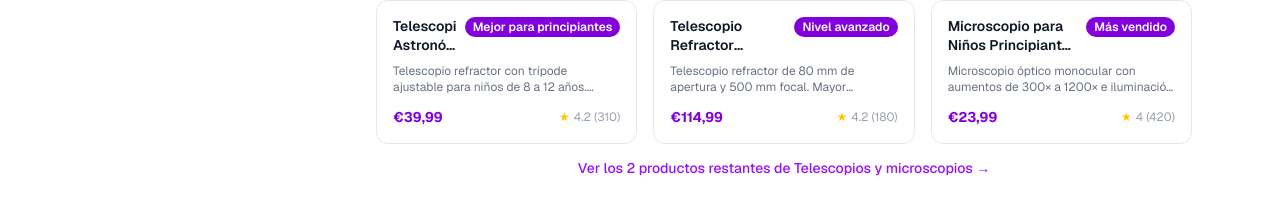
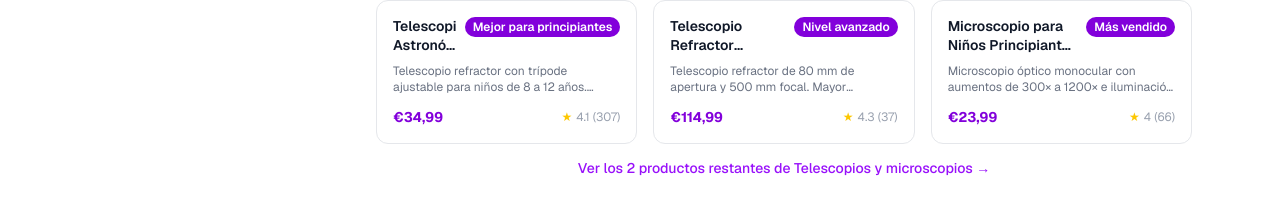
Before and after one commit to mktweb360/juguetestem, a Next.js app: page /tienda in a window 1280 px wide. Shown: the part 1664-1861 px from the top of the page. Built offline with nearby package versions, Linux system fonts and the light colour scheme.

Commit message:
Corrige precio, valoracion y reviews de 5 productos telescopios/microscopios verificados en vivo contra Amazon.es

```diff
--- a/data/products.ts
+++ b/data/products.ts
@@ -1142,15 +1142,15 @@ export const products: Product[] = [
     image: "/images/products/telescopio-astronomico-ninos-8-12-anos-tripode.jpg",
     categorySlug: "telescopios-microscopios",
     categoryName: "Telescopios y microscopios",
-    price: "€39,99",
-    priceMin: 39,
-    rating: 4.2,
-    reviewCount: 310,
-    shortDescription: "Telescopio refractor con trípode ajustable para niños de 8 a 12 años. Aumentos de 15× a 150×, ideal para observar la Luna, planetas y naturaleza.",
-    fullDescription: "Este telescopio astronómico de iniciación está diseñado específicamente para niños que despiertan su curiosidad por el universo. Incluye dos oculares intercambiables (H6 mm y H20 mm) que ofrecen aumentos de 15× a 150×, suficientes para ver los cráteres de la Luna y las fases de Venus. El trípode de aluminio es ajustable en altura y estable para un uso al aire libre. Viene con instrucciones en español y una guía de astronomía para principiantes. Ideal como primer telescopio.",
-    pros: ["Aumentos de 15× a 150× con dos oculares incluidos", "Trípode de aluminio ajustable y estable", "Montaje sencillo sin herramientas", "Guía de astronomía para principiantes incluida", "Precio muy competitivo para iniciación"],
-    cons: ["No apto para astrofotografía", "La montura altazimutal es básica"],
-    specs: { "Apertura": "60 mm", "Focal": "700 mm", "Aumentos": "15× – 150×", "Oculares": "H6 mm y H20 mm", "Trípode": "Aluminio ajustable", "Edad recomendada": "8+ años" },
+    price: "€34,99",
+    priceMin: 34,
+    rating: 4.1,
+    reviewCount: 307,
+    shortDescription: "Telescopio refractor con trípode ajustable para niños de 8 a 12 años. Aumentos de 20× y 66× con dos oculares incluidos, ideal para observar la Luna y planetas brillantes.",
+    fullDescription: "Este telescopio astronómico de iniciación está diseñado específicamente para niños que despiertan su curiosidad por el universo. Incluye dos oculares intercambiables (H6 mm y H20 mm) que ofrecen aumentos de 20× y 66×, suficientes para ver los cráteres de la Luna y las fases de Venus. El trípode es ajustable en altura y estable para un uso al aire libre. Viene con lente Barlow y buscador. Ideal como primer telescopio.",
+    pros: ["Aumentos de 20× y 66× con dos oculares incluidos", "Trípode ajustable y estable", "Montaje sencillo sin herramientas", "Óptica multicapa para imágenes nítidas", "Precio muy competitivo para iniciación"],
+    cons: ["No apto para astrofotografía", "La montura altazimutal es básica", "Alguna reseña reporta instrucciones solo en inglés"],
+    specs: { "Apertura": "50 mm", "Aumentos": "20× y 66×", "Oculares": "6 mm y 20 mm", "Montura": "Trípode", "Edad recomendada": "8+ años" },
     badge: "Mejor para principiantes",
     relatedPosts: ["mejores-telescopios-ninos", "juguetes-stem-8-12-anos", "como-introducir-astronomia-ninos"],
   },
@@ -1163,8 +1163,8 @@ export const products: Product[] = [
     categoryName: "Telescopios y microscopios",
     price: "€114,99",
     priceMin: 114,
-    rating: 4.2,
-    reviewCount: 180,
+    rating: 4.3,
+    reviewCount: 37,
     shortDescription: "Telescopio refractor de 80 mm de apertura y 500 mm focal. Mayor luminosidad y resolución para observaciones avanzadas de la Luna, planetas y nebulosas.",
     fullDescription: "El telescopio refractor 80/500 es el salto natural para niños que ya tienen experiencia básica y quieren ir más allá. Con 80 mm de apertura ofrece imágenes más luminosas y nítidas que los modelos de 50-60 mm, permitiendo observar anillos de Saturno, bandas de Júpiter y cúmulos estelares con detalle. Incluye trípode de aluminio resistente, dos oculares (10 mm y 25 mm), lente Barlow 3× y buscador de punto rojo. Montura altazimutal suave y precisa.",
     pros: ["80 mm apertura: imágenes más brillantes y nítidas", "Lente Barlow 3× incluida (multiplica los aumentos)", "Buscador de punto rojo para localizar objetos", "Montura altazimutal suave con movimiento preciso", "Apto para observación terrestre y astronómica"],
@@ -1183,7 +1183,7 @@ export const products: Product[] = [
     price: "€23,99",
     priceMin: 23,
     rating: 4.0,
-    reviewCount: 420,
+    reviewCount: 66,
     shortDescription: "Microscopio óptico monocular con aumentos de 300× a 1200× e iluminación LED. Incluye portaobjetos preparados y kit de muestras para empezar desde el primer día.",
     fullDescription: "Este microscopio de iniciación permite a los niños descubrir el mundo invisible a simple vista: células vegetales, insectos, fibras textiles y microorganismos de agua de estanque. Con tres objetivos intercambiables (4×, 10× y 40×) y ocular de 10× alcanza hasta 1200 aumentos. La iluminación LED de bajo calor es segura y ofrece imagen clara incluso con muestras delgadas. Incluye 5 portaobjetos preparados y kit de material para hacer las propias preparaciones. Estructura metálica robusta.",
     pros: ["300× a 1200× con tres objetivos incluidos", "Iluminación LED segura (no calienta)", "Portaobjetos preparados incluidos para empezar ya", "Estructura metálica resistente", "Excelente relación calidad-precio para iniciación"],
@@ -1199,10 +1199,10 @@ export const products: Product[] = [
     image: "/images/products/arnssien-microscopio-2en1-telescopio-1000x-digital.jpg",
     categorySlug: "telescopios-microscopios",
     categoryName: "Telescopios y microscopios",
-    price: "€34,29",
-    priceMin: 34,
-    rating: 4.3,
-    reviewCount: 290,
+    price: "€37,99",
+    priceMin: 37,
+    rating: 4.4,
+    reviewCount: 114,
     shortDescription: "Instrumento 2 en 1: microscopio digital portátil hasta 1000× y telescopio. Conecta al móvil o tablet para ver y capturar imágenes en tiempo real.",
     fullDescription: "El ARNSSIEN 2 en 1 es perfecto para niños que quieren explorar tanto el mundo macro como el micro sin necesidad de dos instrumentos. En modo microscopio alcanza hasta 1000 aumentos digitales y puede conectarse por Wi-Fi al smartphone o tablet para ver las imágenes en pantalla grande y capturar fotos y vídeos. En modo telescopio permite observar pájaros, paisajes y objetos lejanos. Batería recargable incluida para uso sin cables. Ideal para excursiones y uso en casa.",
     pros: ["Microscopio + telescopio en un solo instrumento", "Conexión Wi-Fi al móvil o tablet para capturar imágenes", "Batería recargable (sin cables)", "Portátil y ligero para llevar de excursión", "Hasta 1000× de aumento digital"],
@@ -1217,10 +1217,10 @@ export const products: Product[] = [
     image: "/images/products/uscamel-microscopio-ninos-8-12-anos-1200x-optico.jpg",
     categorySlug: "telescopios-microscopios",
     categoryName: "Telescopios y microscopios",
-    price: "€46,29",
-    priceMin: 46,
+    price: "€54,76",
+    priceMin: 54,
     rating: 4.1,
-    reviewCount: 205,
+    reviewCount: 91,
     shortDescription: "Microscopio óptico binocular de alta calidad para niños de 8 a 12 años. 1200× de aumento real, lentes de vidrio óptico y maletín de transporte incluido.",
     fullDescription: "El USCAMEL es el microscopio de referencia para niños que quieren dar el salto a la ciencia real. Con lentes de vidrio óptico auténtico (no plástico) ofrece imágenes nítidas y con contraste real a todos los aumentos. El diseño binocular reduce la fatiga ocular en sesiones largas. Incluye maletín rígido para transporte, 5 portaobjetos preparados, material para preparaciones propias y guía de uso en español. Un instrumento que puede acompañar al niño durante años.",
     pros: ["Lentes de vidrio óptico real (no plástico)", "Diseño binocular para mayor comodidad", "Maletín de transporte rígido incluido", "Kit completo de preparaciones incluido", "Calidad duradera para uso prolongado"],
```
